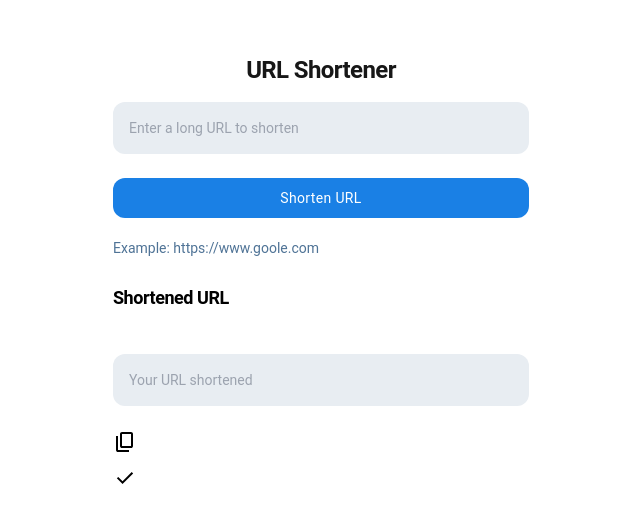
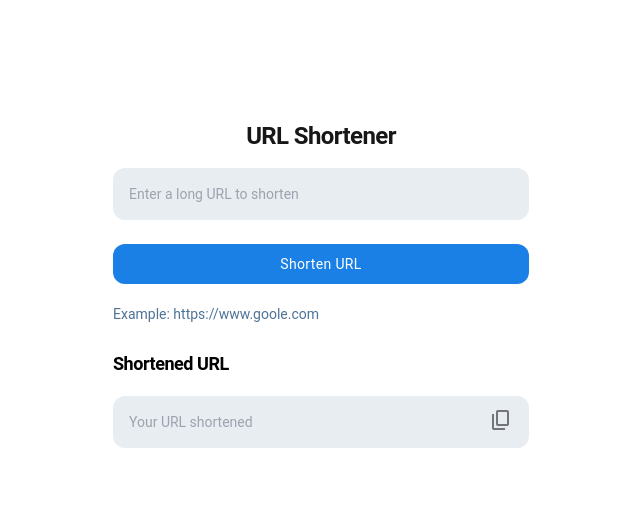
Before and after one commit to nivindulakshitha/URL-Shortener, a Next.js app: page / in a window 1280 px wide. Shown: the part 118-640 px from the top of the page, without its empty margins (319-959 px from the left). Built offline with nearby package versions, Linux system fonts and the light colour scheme.

Commit message:
Refactor Form component to include copyable URL input and handle copying

```diff
--- a/src/app/elements/Form.tsx
+++ b/src/app/elements/Form.tsx
@@ -2,7 +2,8 @@
 import React, { useRef, useState } from 'react'
 
 const Form = () => {
-	const shortUrlRef = useRef();
+	const shortUrlRef = useRef<HTMLInputElement | null>(null);
+	const [copying, setCopying] = useState(false);
 	const [loading, setLoading] = useState(false);
 	const handleInputLongUrl = () => {
 		console.log("input long url")
@@ -14,8 +15,18 @@ const Form = () => {
 	}
 
 	const handleCopy = () => {
+		const shortUrl = shortUrlRef?.current?.value || '';
+		if (shortUrl === '') {
+			alert("Shortened URL not found");
+		} else {
+			navigator.clipboard.writeText(shortUrl);
+			setCopying(true);
+			setTimeout(() => {
+				setCopying(false)
+			}, 3000);
+		}
+	}
 
-	}
 	return (
 		<div className='form-element'>
 			<h2 className="head-text">URL Shortener</h2>
@@ -26,9 +37,11 @@ const Form = () => {
 			<span>Example: https://www.goole.com</span>
 			<span>Shortened URL</span>
 			<div className="copyble-area">
-				<input className='url-input' onInput={handleInputLongUrl} type="url" name="short-url" id="short-url" required placeholder='Your URL shortened' disabled />
-				<svg xmlns="http://www.w3.org/2000/svg" height="24px" viewBox="0 -960 960 960" width="24px" fill="#000000"><path d="M360-240q-33 0-56.5-23.5T280-320v-480q0-33 23.5-56.5T360-880h360q33 0 56.5 23.5T800-800v480q0 33-23.5 56.5T720-240H360Zm0-80h360v-480H360v480ZM200-80q-33 0-56.5-23.5T120-160v-560h80v560h440v80H200Zm160-240v-480 480Z" /></svg>
-				<svg xmlns="http://www.w3.org/2000/svg" height="24px" viewBox="0 -960 960 960" width="24px" fill="#000000"><path d="M382-240 154-468l57-57 171 171 367-367 57 57-424 424Z" /></svg>
+				<input className='url-input' ref={shortUrlRef} onInput={handleInputLongUrl} type="url" name="short-url" id="short-url" required placeholder='Your URL shortened' disabled />
+				{
+					!copying ? <svg onClick={handleCopy} xmlns="http://www.w3.org/2000/svg" height="24px" viewBox="0 -960 960 960" width="24px" fill="#000000"><path d="M360-240q-33 0-56.5-23.5T280-320v-480q0-33 23.5-56.5T360-880h360q33 0 56.5 23.5T800-800v480q0 33-23.5 56.5T720-240H360Zm0-80h360v-480H360v480ZM200-80q-33 0-56.5-23.5T120-160v-560h80v560h440v80H200Zm160-240v-480 480Z" /></svg> : <svg xmlns="http://www.w3.org/2000/svg" height="24px" viewBox="0 -960 960 960" width="24px" fill="#00FF00"><path d="M382-240 154-468l57-57 171 171 367-367 57 57-424 424Z" /></svg>
+
+				}
 			</div>
 		</div>
 	)
--- a/src/app/globals.css
+++ b/src/app/globals.css
@@ -60,14 +60,18 @@ body {
 	}
 
 	.form-element span:nth-last-child(2) {
-    @apply justify-self-center text-black manrope-semibold text-[18px] self-start whitespace-nowrap tracking-tight leading-10;
+		@apply !text-[18px] text-black head-text;
 	}
 
 	.copyble-area {
-    @apply w-full my-0;
+		@apply relative w-full flex flex-row !my-0;
 	}
 
 	.copyble-area input {
-      @apply mx-0 my-0;
+		@apply mx-0 !my-0;
+	}
+
+	.copyble-area svg {
+		@apply absolute right-4 opacity-50;
 	}
 }
```
Lines whose indentation alone changed are shown as unchanged.
